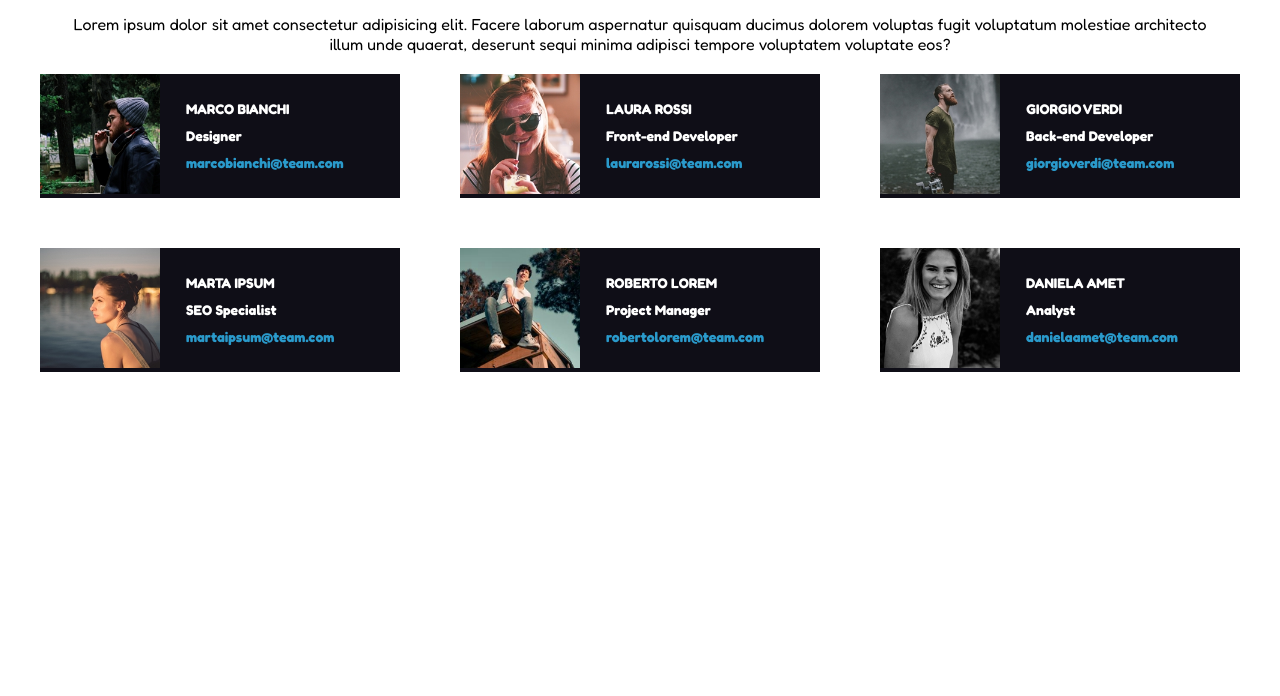
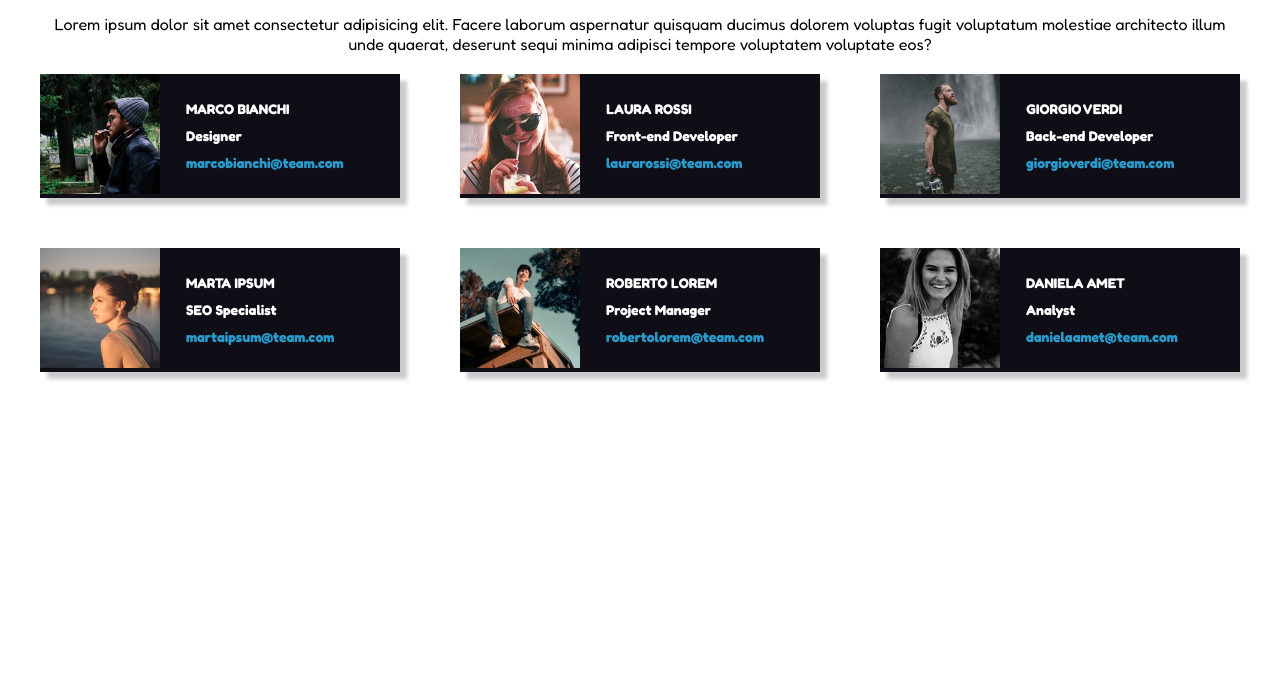
Before and after one commit to francescogentile25/html-css-float-cards, a plain HTML site: page index.html in a window 1280 px wide. Shown: the part 104-800 px from the top of the page. Drawn offline with Linux system fonts and the light colour scheme.

Commit message:
es terminato

```diff
--- a/css/style.css
+++ b/css/style.css
@@ -20,7 +20,7 @@ h1{
     margin:30px;
 }
 .container>p{
-    margin: 20px;
+    margin: 20px 0;
     text-align: center;
 }
 
@@ -31,8 +31,9 @@ h1{
     margin-bottom: 50px;
     color: white;
     background-color:rgb(15, 14, 23) ;
+    box-shadow: 7px 7px 4px #cacaca;
+    }
 
-}
 
 .column:nth-child(3n){
     margin-right: 0;
```
